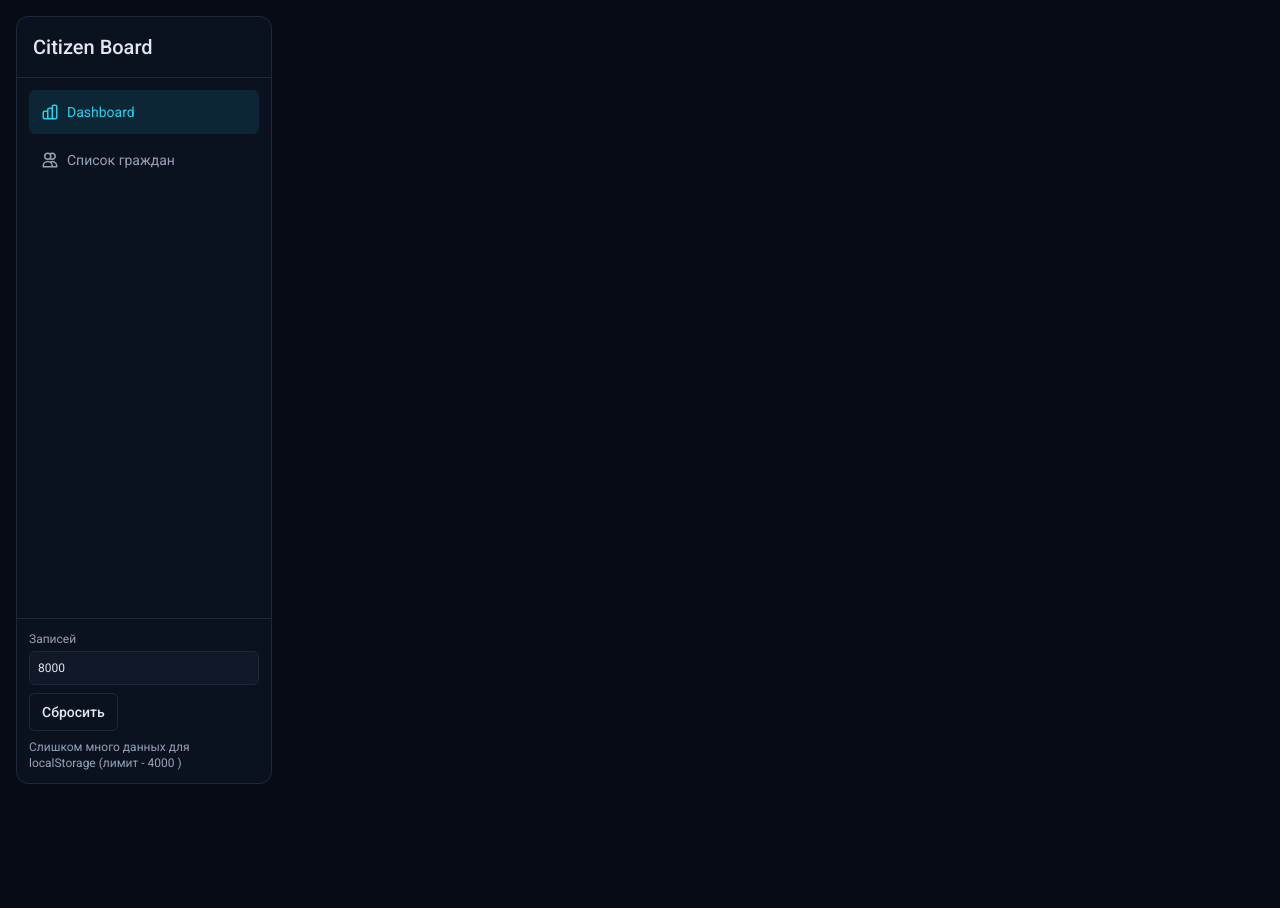
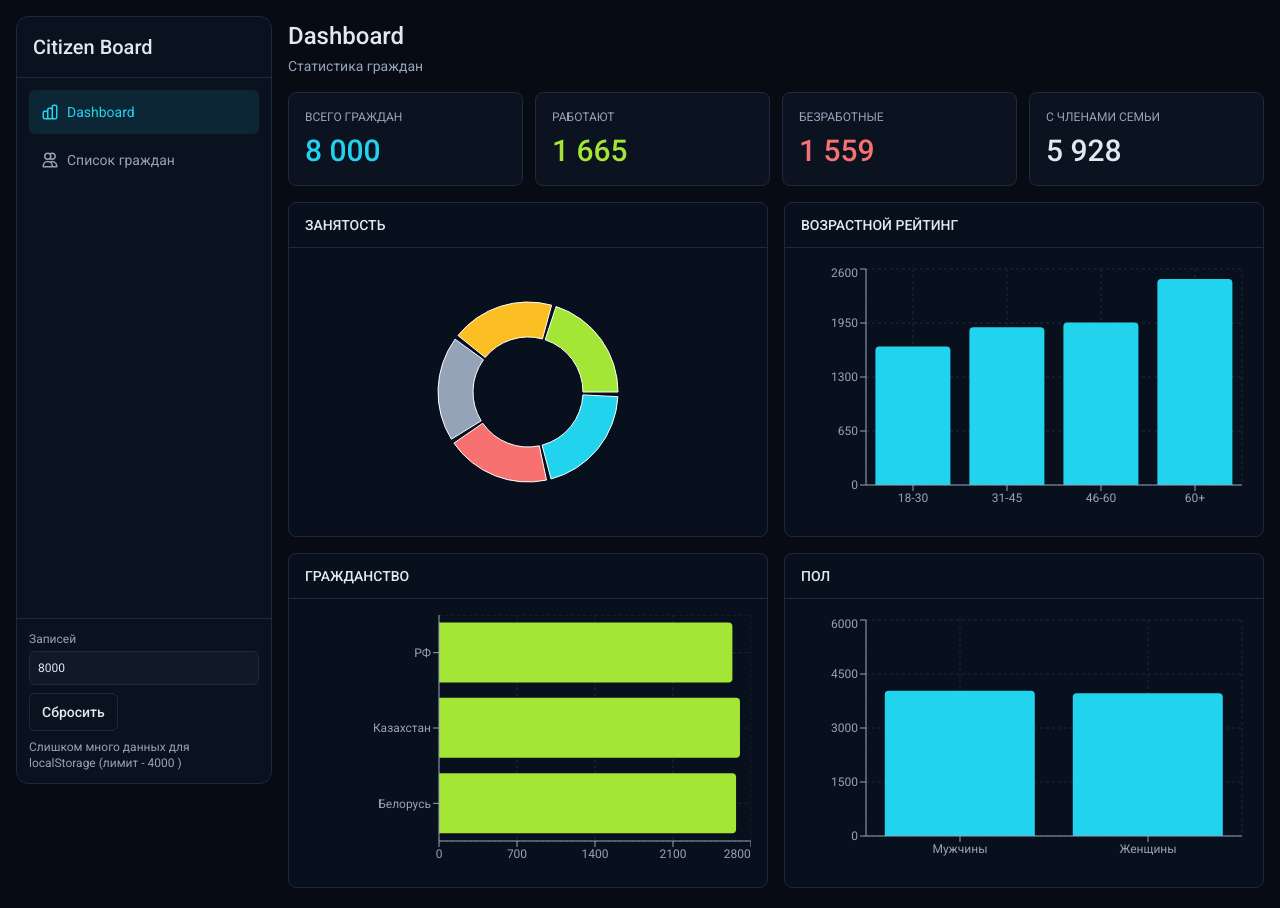
Before and after one commit to DragonGames85/CitizenBoard, a React (Vite) app: page / in a window 1280 px wide. Before the commit the page ends 800 px from the top, so only its background shows below. Built offline with nearby package versions, Linux system fonts and the light colour scheme.

Commit message:
FEAT (0.1.9): Обновлен dashboard: добавлена статистика с графиками

```diff
--- a/package.json
+++ b/package.json
@@ -1,7 +1,7 @@
 {
     "name": "citizenboard",
     "private": true,
-    "version": "0.1.8",
+    "version": "0.1.9",
     "type": "module",
     "scripts": {
         "dev": "vite",
--- a/src/entities/citizen/index.ts
+++ b/src/entities/citizen/index.ts
@@ -1,6 +1,7 @@
 export { generateCitizens } from './api/data';
 export { useCitizenStore } from './api/storage';
 export { employmentLabel, genderLabel, nationalityLabel, relationLabel } from './model/labels';
+export { buildDashboardStats } from './model/stats';
 export type {
     Citizen,
     CitizenFilters,
--- /dev/null
+++ b/src/entities/citizen/model/stats.ts
@@ -0,0 +1,52 @@
+import { ageFromBirth } from '@/shared/lib/format';
+
+import { employmentColor, employmentLabel, nationalityLabel } from './labels';
+import type { Citizen, EmploymentStatus, Nationality } from './types';
+
+const employmentOrder: EmploymentStatus[] = ['employed', 'part_time', 'retired', 'unemployed', 'self_employed'];
+const nationalityOrder: Nationality[] = ['ru', 'kz', 'by'];
+
+export function buildDashboardStats(citizens: Citizen[]) {
+    const byEmployment: Record<string, number> = {};
+    const byGender = { male: 0, female: 0 };
+    const byNationality: Record<string, number> = {};
+    const byAgeBucket: Record<string, number> = {
+        '18-30': 0,
+        '31-45': 0,
+        '46-60': 0,
+        '60+': 0,
+    };
+
+    for (const citizen of citizens) {
+        byEmployment[citizen.employmentStatus] = (byEmployment[citizen.employmentStatus] ?? 0) + 1;
+        byGender[citizen.gender] += 1;
+        byNationality[citizen.nationality] = (byNationality[citizen.nationality] ?? 0) + 1;
+
+        const age = ageFromBirth(citizen.birthDate);
+        if (age <= 30) byAgeBucket['18-30']! += 1;
+        else if (age <= 45) byAgeBucket['31-45']! += 1;
+        else if (age <= 60) byAgeBucket['46-60']! += 1;
+        else byAgeBucket['60+']! += 1;
+    }
+
+    return {
+        total: citizens.length,
+        employed: byEmployment.employed ?? 0,
+        unemployed: byEmployment.unemployed ?? 0,
+        withFamily: citizens.filter(citizen => citizen.familyMembers.length > 0).length,
+        employmentChart: employmentOrder.map(key => ({
+            name: employmentLabel[key],
+            value: byEmployment[key] ?? 0,
+            color: employmentColor[key],
+        })),
+        genderChart: [
+            { name: 'Мужчины', value: byGender.male },
+            { name: 'Женщины', value: byGender.female },
+        ],
+        ageChart: Object.entries(byAgeBucket).map(([name, value]) => ({ name, value })),
+        nationalityChart: nationalityOrder.map(key => ({
+            name: nationalityLabel[key],
+            value: byNationality[key] ?? 0,
+        })),
+    };
+}
--- a/src/pages/dashboard/ui/DashboardPage.tsx
+++ b/src/pages/dashboard/ui/DashboardPage.tsx
@@ -1,3 +1,131 @@
+import {
+    Bar,
+    BarChart,
+    CartesianGrid,
+    Cell,
+    Pie,
+    PieChart,
+    ResponsiveContainer,
+    Tooltip,
+    XAxis,
+    YAxis,
+} from 'recharts';
+
+import { buildDashboardStats, useCitizenStore } from '@/entities/citizen';
+
+import { Panel } from '@/shared/ui/Panel';
+
+const StatsColors = {
+    stroke: '#1e293b',
+    stroke2: '#94a3b8',
+    barFill: '#22d3ee',
+    nationalityBar: '#a3e635',
+};
+
+const tooltipStyle = {
+    background: '#111827',
+    border: '1px solid #1e293b',
+    borderRadius: 8,
+};
+
 export function DashboardPage() {
-    return <div></div>;
+    const citizens = useCitizenStore(state => state.citizens);
+    const stats = buildDashboardStats(citizens);
+
+    const headerStats = [
+        { label: 'Всего граждан', value: stats.total, tone: 'text-neon' },
+        { label: 'Работают', value: stats.employed, tone: 'text-lime' },
+        { label: 'Безработные', value: stats.unemployed, tone: 'text-danger' },
+        { label: 'С членами семьи', value: stats.withFamily, tone: 'text-main' },
+    ];
+
+    return (
+        <div className="space-y-4">
+            <header>
+                <h1 className="text-main text-2xl font-medium">Dashboard</h1>
+                <p className="text-secondary mt-1 text-sm">Статистика граждан</p>
+            </header>
+
+            <section className="grid gap-3 sm:grid-cols-2 xl:grid-cols-4" aria-label="Ключевые показатели">
+                {headerStats.map(item => (
+                    <article key={item.label} className="border-line bg-panel rounded-lg border px-4 py-4">
+                        <h2 className="text-secondary text-xs uppercase">{item.label}</h2>
+                        <p className={`mt-2 text-3xl font-medium ${item.tone}`}>{item.value.toLocaleString('ru-RU')}</p>
+                    </article>
+                ))}
+            </section>
+
+            <div className="grid gap-4 xl:grid-cols-2">
+                <Panel title="Занятость">
+                    <div className="h-64">
+                        <ResponsiveContainer width="100%" height="100%">
+                            <PieChart>
+                                <Pie
+                                    data={stats.employmentChart}
+                                    dataKey="value"
+                                    nameKey="name"
+                                    innerRadius={55}
+                                    outerRadius={90}
+                                    paddingAngle={3}
+                                >
+                                    {stats.employmentChart.map(item => (
+                                        <Cell key={item.name} fill={item.color} />
+                                    ))}
+                                </Pie>
+                                <Tooltip contentStyle={tooltipStyle} />
+                            </PieChart>
+                        </ResponsiveContainer>
+                    </div>
+                </Panel>
+
+                <Panel title="Возрастной рейтинг">
+                    <div className="h-64">
+                        <ResponsiveContainer width="100%" height="100%">
+                            <BarChart data={stats.ageChart}>
+                                <CartesianGrid stroke={StatsColors.stroke} strokeDasharray="3 3" />
+                                <XAxis dataKey="name" stroke={StatsColors.stroke2} fontSize={12} />
+                                <YAxis stroke={StatsColors.stroke2} fontSize={12} />
+                                <Tooltip contentStyle={tooltipStyle} />
+                                <Bar dataKey="value" fill={StatsColors.barFill} radius={[4, 4, 0, 0]} />
+                            </BarChart>
+                        </ResponsiveContainer>
+                    </div>
+                </Panel>
+
+                <Panel title="Гражданство">
+                    <div className="h-64">
+                        <ResponsiveContainer width="100%" height="100%">
+                            <BarChart data={stats.nationalityChart} layout="vertical" margin={{ left: 24 }}>
+                                <CartesianGrid stroke={StatsColors.stroke} strokeDasharray="3 3" />
+                                <XAxis type="number" stroke={StatsColors.stroke2} fontSize={12} />
+                                <YAxis
+                                    type="category"
+                                    dataKey="name"
+                                    stroke={StatsColors.stroke2}
+                                    fontSize={12}
+                                    width={110}
+                                />
+                                <Tooltip contentStyle={tooltipStyle} />
+                                <Bar dataKey="value" fill={StatsColors.nationalityBar} radius={[0, 4, 4, 0]} />
+                            </BarChart>
+                        </ResponsiveContainer>
+                    </div>
+                </Panel>
+
+                <Panel title="Пол">
+                    <div className="h-64">
+                        <ResponsiveContainer width="100%" height="100%">
+                            <BarChart data={stats.genderChart}>
+                                <CartesianGrid stroke={StatsColors.stroke} strokeDasharray="3 3" />
+                                <XAxis dataKey="name" stroke={StatsColors.stroke2} fontSize={12} />
+                                <YAxis stroke={StatsColors.stroke2} fontSize={12} />
+                                <Tooltip contentStyle={tooltipStyle} />
+                                <Bar dataKey="value" fill={StatsColors.barFill} radius={[4, 4, 0, 0]} />
+                            </BarChart>
+                        </ResponsiveContainer>
+                    </div>
+                </Panel>
+            </div>
+        </div>
+    );
 }
```
Also changed, not shown: 1 other file (tests, documents, lock files or other folders).
